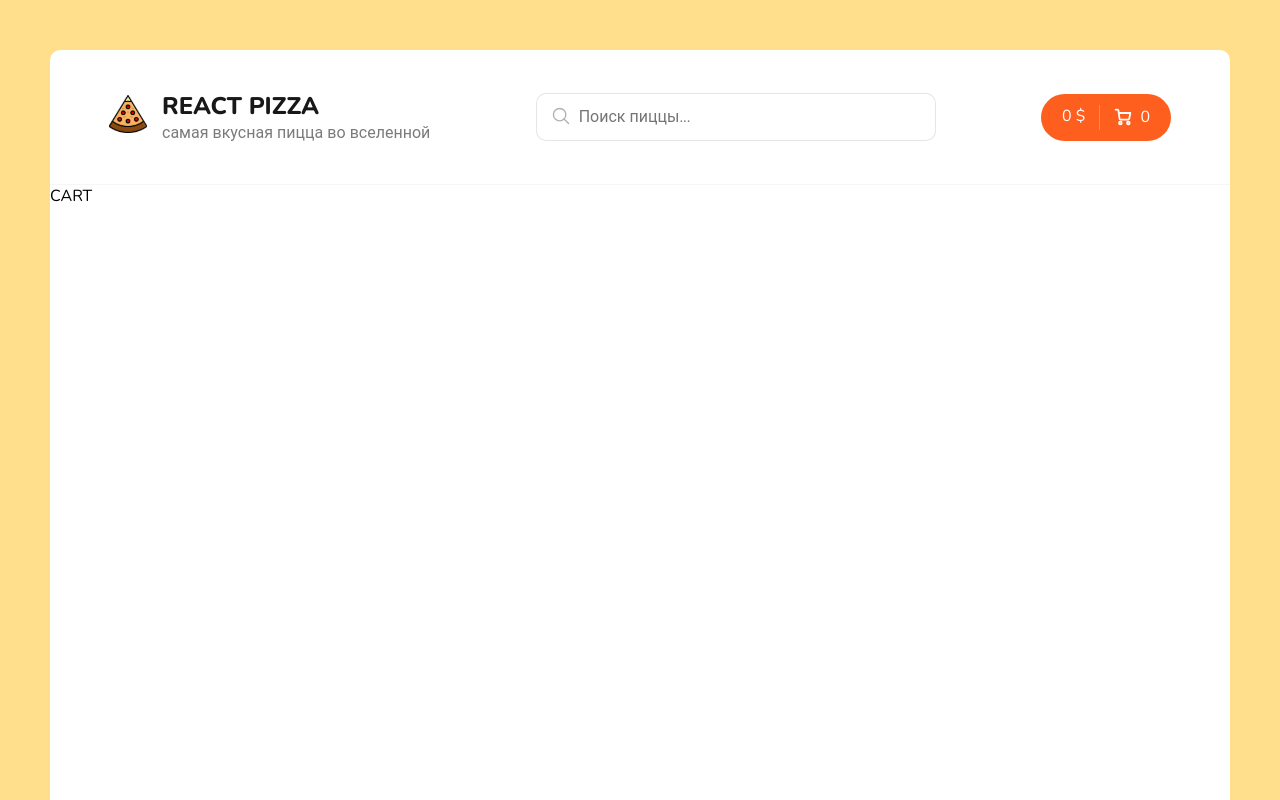
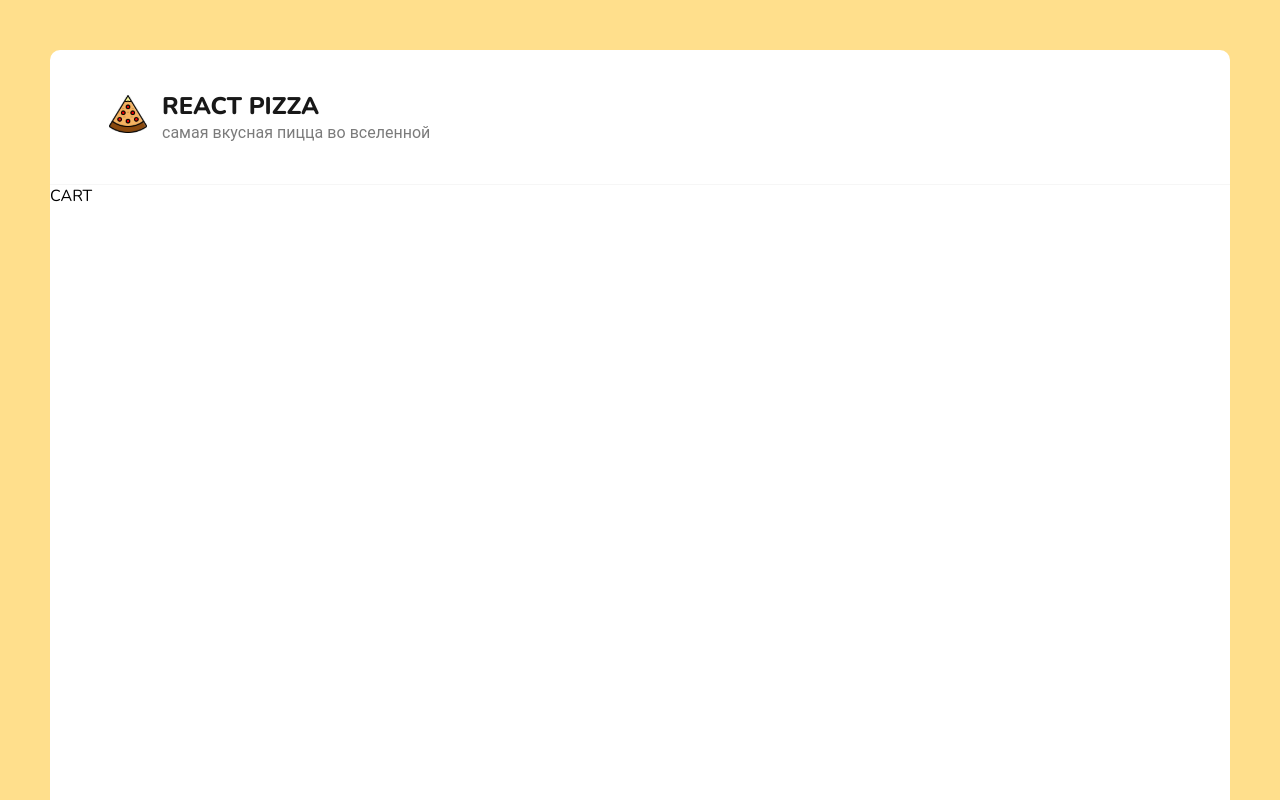
Before and after one commit to OveR1st/my-pizza-market, a React (Create React App) app: page /cart in a window 1280 px wide. Shown: the top 800 px of the page. Built offline with nearby package versions, Linux system fonts and the light colour scheme.

Commit message:
1. del search and cart btn in CartPage 2. Css active btn

```diff
--- a/src/components/PizzaList/PizzaItem/styles.module.scss
+++ b/src/components/PizzaList/PizzaItem/styles.module.scss
@@ -134,6 +134,12 @@
 					color: #fe5f1e;
 				}
 			}
+
+			&:active {
+				background-color: #de4101;
+				-webkit-transform: translateY(1px);
+				transform: translateY(1px);
+			}
 		}
 	}
 }
--- a/src/components/header.container/index.tsx
+++ b/src/components/header.container/index.tsx
@@ -5,9 +5,12 @@ import s from './styles.module.scss'
 import { ReactComponent as LogoSVG } from '../../assets/logo.svg'
 import { ReactComponent as SearchSVG } from '../../assets/search.svg'
 import { ReactComponent as CartSVG } from '../../assets/cart.svg'
-import { Link, Outlet } from 'react-router-dom'
+import { Link, Outlet, useLocation, useParams } from 'react-router-dom'
 
 const HeaderContainer: React.FC = () => {
+	const param = useLocation()
+	const isCartPage = param.pathname === '/cart'
+
 	return (
 		<header className={s.wrapper}>
 			<div className={s.container}>
@@ -22,10 +25,13 @@ const HeaderContainer: React.FC = () => {
 						</div>
 					</div>
 				</Link>
+				{!isCartPage && (
 					<div className={s.searchContainer}>
 						<SearchSVG />
 						<input type="text" placeholder="Поиск пиццы..." />
 					</div>
+				)}
+				{!isCartPage && (
 					<div className={s.cartContainer}>
 						<Link to="/cart">
 							<span>0 $</span>
@@ -35,6 +41,7 @@ const HeaderContainer: React.FC = () => {
 							</div>
 						</Link>
 					</div>
+				)}
 			</div>
 		</header>
 	)
--- a/src/components/header.container/styles.module.scss
+++ b/src/components/header.container/styles.module.scss
@@ -105,6 +105,12 @@
 				&:hover {
 					background-color: #f24701;
 				}
+
+				&:active {
+					background-color: #de4101;
+					-webkit-transform: translateY(1px);
+					transform: translateY(1px);
+				}
 			}
 		}
 	}
```
Lines whose indentation alone changed are shown as unchanged.
